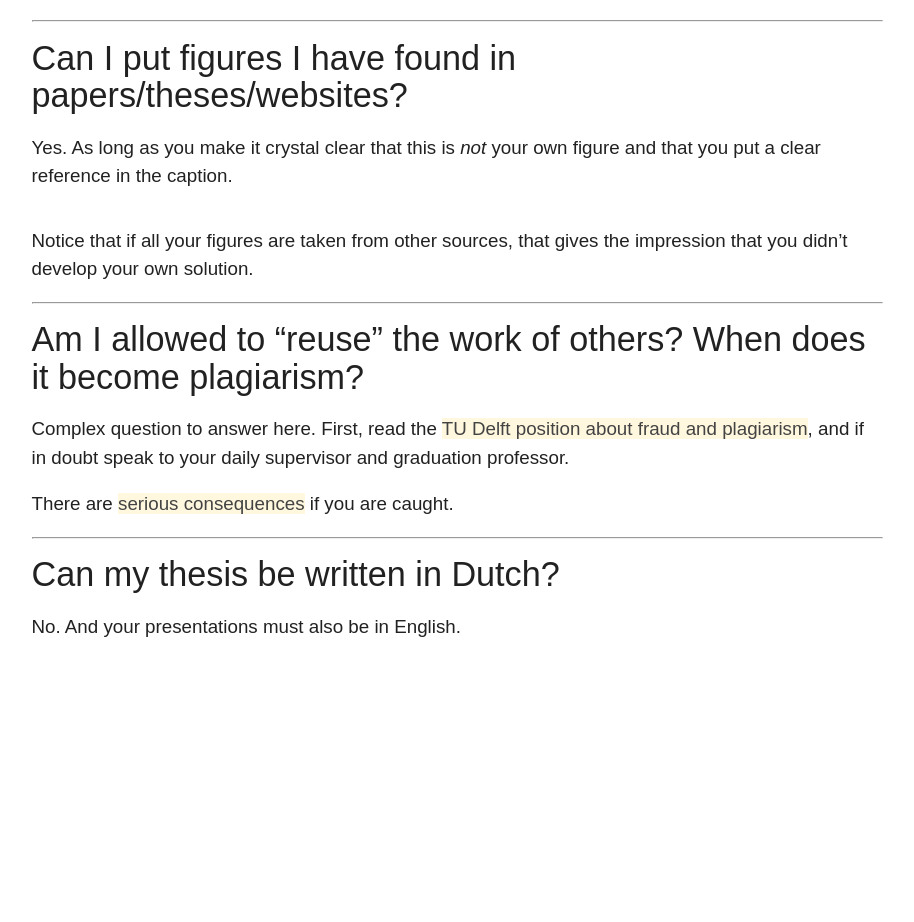
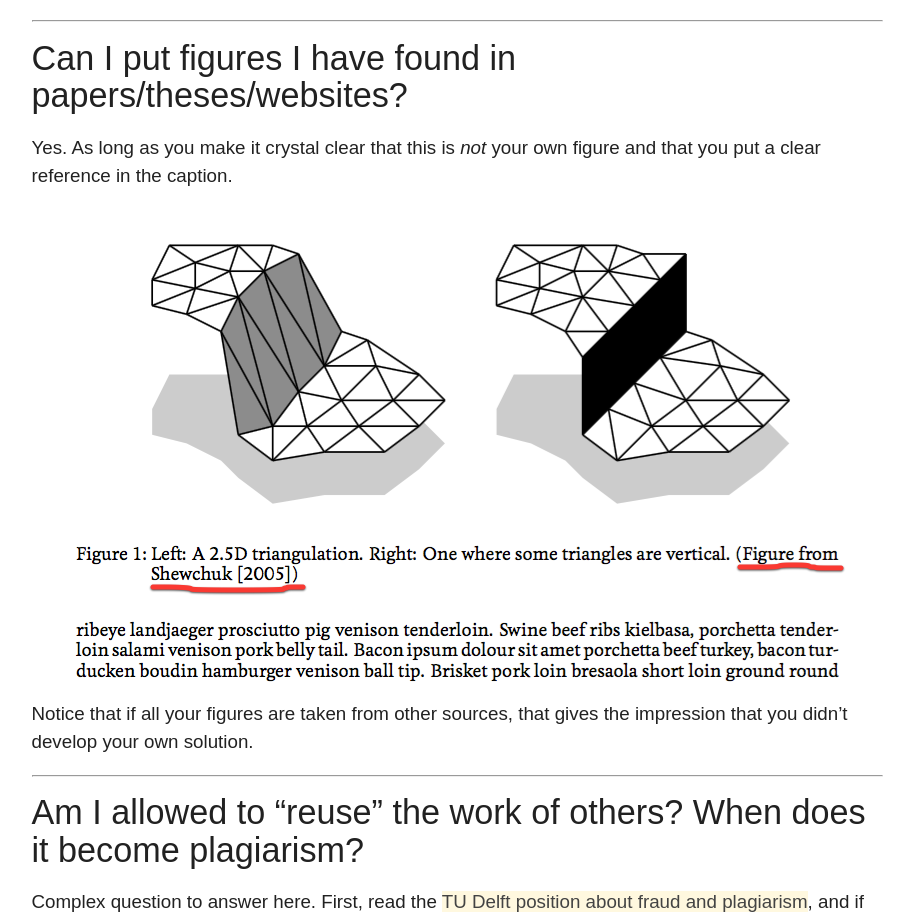
Before and after one commit to tudelft3d/geo2020, a Jekyll site: the page built from faq/index.md, in a window 1280 px wide. Shown: the part 2108-3030 px from the top of the page, without its empty margins (183-1097 px from the left). Built offline with Jekyll 4.4.1, drawn with Linux system fonts in a browser that asks for light colours; nearby versions of some CDN libraries; before the commit the page ends 2783 px from its top, so only the background shows below that.

Commit message:
path for img

```diff
--- a/faq/index.md
+++ b/faq/index.md
@@ -72,7 +72,7 @@
 
 Yes. As long as you make it crystal clear that this is *not* your own figure and that you put a clear reference in the caption.
 
-![]({{ site.baseurl }}img/citefig.png)
+![](img/citefig.png)
 
 Notice that if all your figures are taken from other sources, that gives the impression that you didn't develop your own solution.
 
```
